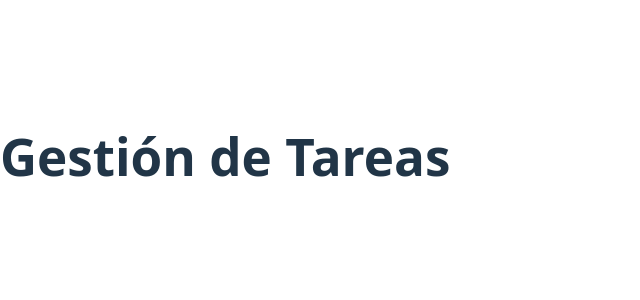
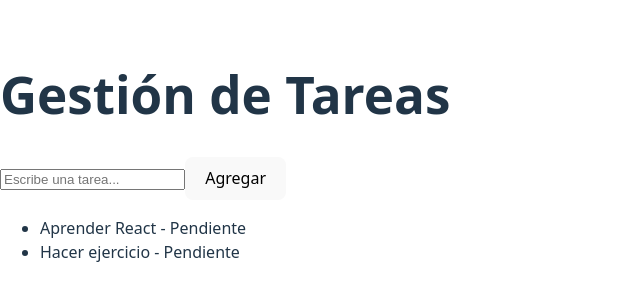
Before and after one commit to KarenLaines/Programaci-n-web, a React (Vite) app in the folder mi-tareas/: page / in a window 1280 px wide. Shown: the part 244-544 px from the top of the page, without its empty margins (0-640 px from the left). Built offline with nearby package versions, Linux system fonts and the light colour scheme.

Commit message:
feature: show the list of tasks and let the user add tasks and show them in the list

```diff
--- a/mi-tareas/src/App.jsx
+++ b/mi-tareas/src/App.jsx
@@ -1,7 +1,50 @@
+import { useState } from "react";
+
 function App() {
+  // Estado para la lista de tareas
+  const [tareas, setTareas] = useState([
+    { id: 1, nombre: "Aprender React", estado: "Pendiente" },
+    { id: 2, nombre: "Hacer ejercicio", estado: "Pendiente" }
+  ]);
+
+  // Estado para el input (lo que escribe el usuario)
+  const [nuevaTarea, setNuevaTarea] = useState("");
+
+  // Función para manejar el agregado de una tarea
+  const agregarTarea = () => {
+    if (nuevaTarea.trim() === "") return; // Evita tareas vacías
+
+    const tarea = {
+      id: Date.now(), // genera un id único basado en el tiempo actual
+      nombre: nuevaTarea,
+      estado: "Pendiente"
+    };
+
+    setTareas([...tareas, tarea]); // añadimos la nueva tarea
+    setNuevaTarea(""); // limpiamos el input
+  };
+
   return (
     <div>
       <h1>Gestión de Tareas</h1>
+
+      {/* Formulario para agregar tarea */}
+      <input
+        type="text"
+        value={nuevaTarea}
+        onChange={(e) => setNuevaTarea(e.target.value)}
+        placeholder="Escribe una tarea..."
+      />
+      <button onClick={agregarTarea}>Agregar</button>
+
+      {/* Lista de tareas */}
+      <ul>
+        {tareas.map((tarea) => (
+          <li key={tarea.id}>
+            {tarea.nombre} - {tarea.estado}
+          </li>
+        ))}
+      </ul>
     </div>
   );
 }
```
